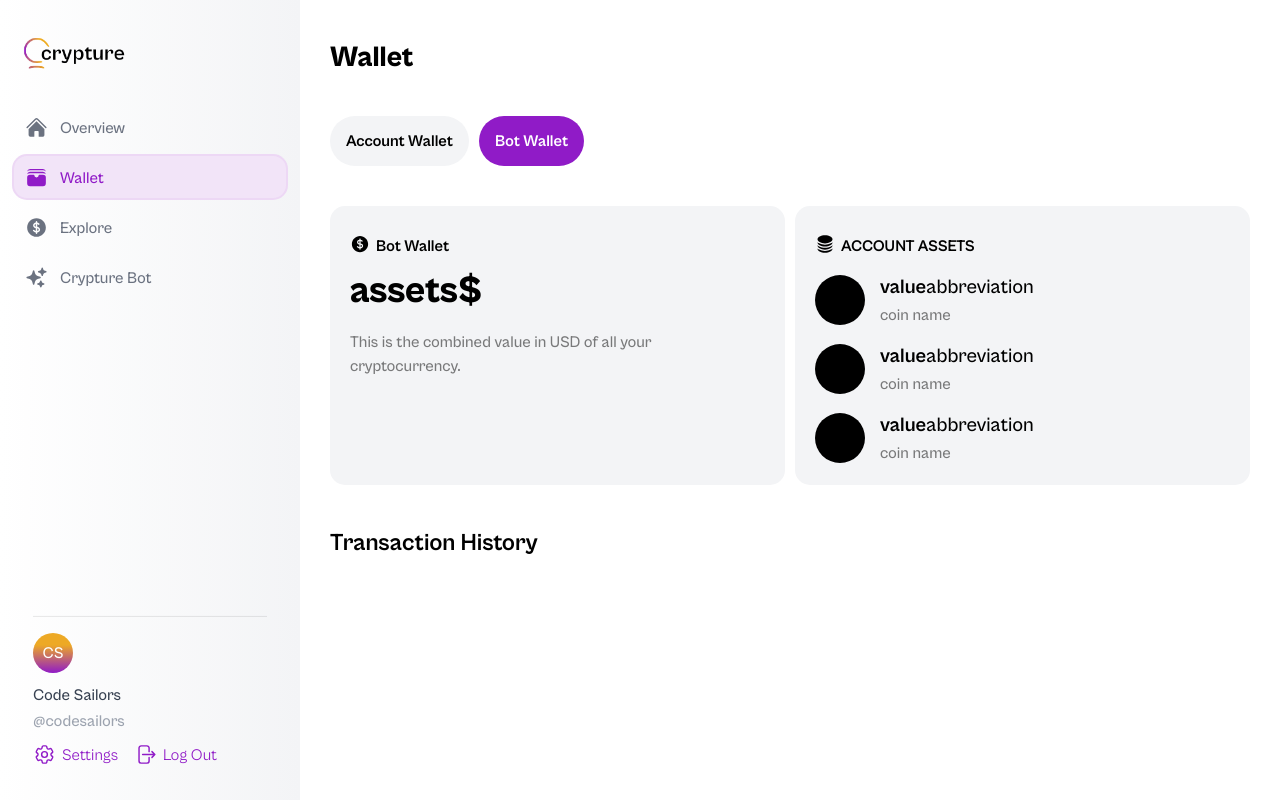
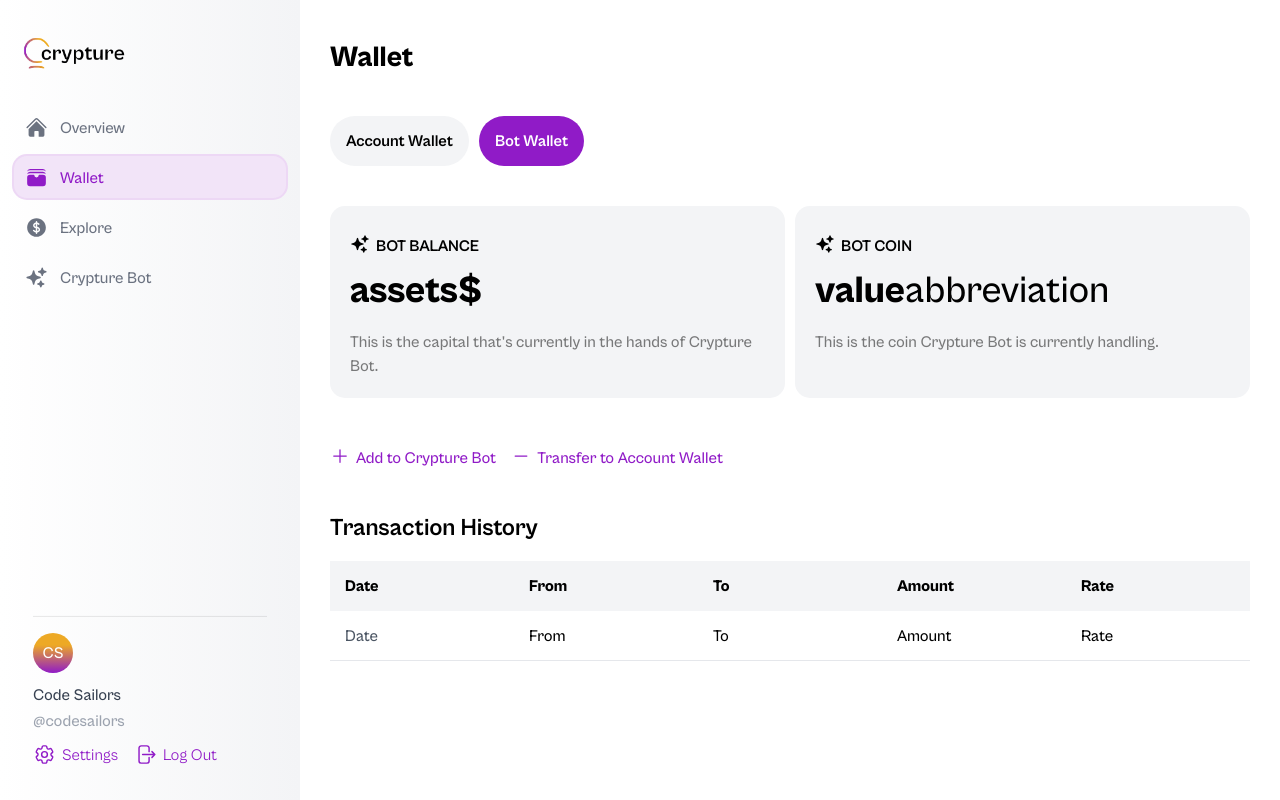
Before and after one commit to nunom27/crypture, a Next.js app: page /wallet in a window 1280 px wide. Both pictures are taken after a click on the element "Bot Wallet". Built offline with nearby package versions, Linux system fonts and the light colour scheme.

Commit message:
só faltam os pop ups

```diff
--- a/components/Bot.tsx
+++ b/components/Bot.tsx
@@ -39,9 +39,9 @@ function Bot() {
                 </div>
             </div>
             <div className='flex flex-row mt-[8px]'>
-                            <ArrowRightIcon className='w-[20px] h-[20px] text-purple-200 mr-[6px]'></ArrowRightIcon>
-                            <span className="text-purple-200 text-text font-medium">Check your wallet</span>
-                        </div>
+                <ArrowRightIcon className='w-[20px] h-[20px] text-purple-200 mr-[6px]'></ArrowRightIcon>
+                <span className="text-purple-200 text-text font-medium">Check your wallet</span>
+            </div>
             <div className='w-full flex flex-col justify-left gap-[2px]'>
                 <div className='bg-black w-full h-[1.5px] opacity-10 my-[10px]'></div>
                 <div className='text-text font-extrabold opacity-50'>NEW INVESTMENT</div>
--- a/components/WalletInfo1.tsx
+++ b/components/WalletInfo1.tsx
@@ -2,6 +2,11 @@
 import Image from "next/image";
 import { useEffect, useState } from "react";
 import { CurrencyDollarIcon, CircleStackIcon } from '@heroicons/react/24/solid'
+
+import {
+    PlusIcon,
+    MinusIcon
+  } from '@heroicons/react/24/outline'
 
 function WalletInfo1() {
   return(
@@ -49,8 +54,35 @@ function WalletInfo1() {
                 </div>
             </div>
         </div>
-
+        <div className="flex flex-row gap-[15px]">
+            <div className='flex flex-row mt-[8px]'>
+                <PlusIcon className='w-[20px] h-[20px] text-purple-200 mr-[6px]'></PlusIcon>
+                <span className="text-purple-200 text-text font-medium">Buy crypto</span>
+            </div>
+            <div className='flex flex-row mt-[8px]'>
+                <MinusIcon className='w-[20px] h-[20px] text-purple-200 mr-[6px]'></MinusIcon>
+                <span className="text-purple-200 text-text font-medium">Sell crypto</span>
+            </div>
+        </div>
+        <div className="flex flex-col gap-[15px] w-full">
             <span className='text-header font-bold'>Transaction History</span>
+            <div className="w-full overflow-hidden">
+                <div className="flex flex-row bg-gray-100 w-full h-[50px] justify-evenly">
+                    <div className="flex w-[20%] h-[50px] items-center text-black text-text font-extrabold box-border pl-[15px]">Date</div>
+                    <div className="flex w-[20%] h-[50px] items-center text-black text-text font-extrabold box-border pl-[15px]">From</div>
+                    <div className="flex w-[20%] h-[50px] items-center text-black text-text font-extrabold box-border pl-[15px]">To</div>
+                    <div className="flex w-[20%] h-[50px] items-center text-black text-text font-extrabold box-border pl-[15px]">Amount</div>
+                    <div className="flex w-[20%] h-[50px] items-center text-black text-text font-extrabold box-border pl-[15px]">Rate</div>
+                </div>
+                <div className="flex flex-row bg-white w-full h-[50px] justify-evenly border-b-gray-200 border-b-[1.5px]">
+                    <div className="flex w-[20%] h-[50px] items-center text-gray-600 text-text font-medium box-border pl-[15px]">Date</div>
+                    <div className="flex w-[20%] h-[50px] items-center text-black text-text font-medium box-border pl-[15px]">From</div>
+                    <div className="flex w-[20%] h-[50px] items-center text-black text-text font-medium box-border pl-[15px]">To</div>
+                    <div className="flex w-[20%] h-[50px] items-center text-black text-text font-medium box-border pl-[15px]">Amount</div>
+                    <div className="flex w-[20%] h-[50px] items-center text-black text-text font-medium box-border pl-[15px]">Rate</div>
+                </div>
+            </div>
+         </div>
     </div>
     );
 };
--- a/components/WalletInfo2.tsx
+++ b/components/WalletInfo2.tsx
@@ -1,7 +1,12 @@
 "use client";
 import Image from "next/image";
 import { useEffect, useState } from "react";
-import { CurrencyDollarIcon, CircleStackIcon } from '@heroicons/react/24/solid'
+import { SparklesIcon } from '@heroicons/react/24/solid'
+
+import {
+    PlusIcon,
+    MinusIcon
+  } from '@heroicons/react/24/outline'
 
 function WalletInfo2() {
   return(
@@ -9,48 +14,55 @@ function WalletInfo2() {
         <div className='flex flex-row w-full gap-[10px]'>
             <div className="flex flex-col gap-[5px] w-[50%] h-auto rounded-[15px] bg-gray-100 p-[20px] text-black">
                     <div className='flex flex-row mt-[8px]'>
-                            <CurrencyDollarIcon className='w-[20px] h-[20px] text-black mr-[6px]'></CurrencyDollarIcon>
-                            <span className="text-black text-text font-bold">Bot Wallet</span>
+                        <SparklesIcon className='w-[20px] h-[20px] text-black mr-[6px]'></SparklesIcon>
+                        <span className="text-black text-text font-bold">BOT BALANCE</span>
                     </div>
                 <span className='text-ltitle font-extrabold'>assets$</span>
-                    <span className='text-text font-medium mt-[5px] opacity-50'>This is the combined value in USD of all your cryptocurrency.</span>
+                <span className='text-text font-medium mt-[5px] opacity-50'>This is the capital that's currently in the hands of Crypture Bot.</span>
             </div>
             <div className="flex flex-col gap-[5px] w-[50%] h-auto rounded-[15px] bg-gray-100 p-[20px] text-black">
                     <div className='flex flex-row mt-[8px]'>
-                        <CircleStackIcon className='w-[20px] h-[20px] text-black mr-[6px]'></CircleStackIcon>
-                        <span className="text-black text-text font-bold">ACCOUNT ASSETS</span>
+                        <SparklesIcon className='w-[20px] h-[20px] text-black mr-[6px]'></SparklesIcon>
+                        <span className="text-black text-text font-bold">BOT COIN</span>
                     </div>
-                    <div className='flex flex-row justify-start items-center mt-[10px]'>
-                        <div className='bg-black size-[50px] rounded-[50%] mr-[15px]'></div>
-                        <div>
-                            <span className='font-bold text-headline'>value</span>
-                            <span className='font-medium text-headline'>abbreviation</span>
-                            <br></br>
-                            <span className='font-medium text-text opacity-50'>coin name</span>
+                    <div className='flex flex-row'>
+                        <span className='text-ltitle font-extrabold'>value</span>
+                        <span className='text-ltitle font-medium'>abbreviation</span>
+                    </div>
+                <span className='text-text font-medium mt-[5px] opacity-50'>This is the coin Crypture Bot is currently handling.</span>
             </div>
         </div>
-                    <div className='flex flex-row justify-start items-center mt-[10px]'>
-                        <div className='bg-black size-[50px] rounded-[50%] mr-[15px]'></div>
-                        <div>
-                            <span className='font-bold text-headline'>value</span>
-                            <span className='font-medium text-headline'>abbreviation</span>
-                            <br></br>
-                            <span className='font-medium text-text opacity-50'>coin name</span>
+
+        <div className="flex flex-row gap-[15px]">
+            <div className='flex flex-row mt-[8px]'>
+                <PlusIcon className='w-[20px] h-[20px] text-purple-200 mr-[6px]'></PlusIcon>
+                <span className="text-purple-200 text-text font-medium">Add to Crypture Bot</span>
+            </div>
+            <div className='flex flex-row mt-[8px]'>
+                <MinusIcon className='w-[20px] h-[20px] text-purple-200 mr-[6px]'></MinusIcon>
+                <span className="text-purple-200 text-text font-medium">Transfer to Account Wallet</span>
             </div>
         </div>
-                    <div className='flex flex-row justify-start items-center mt-[10px]'>
-                        <div className='bg-black size-[50px] rounded-[50%] mr-[15px]'></div>
-                        <div>
-                            <span className='font-bold text-headline'>value</span>
-                            <span className='font-medium text-headline'>abbreviation</span>
-                            <br></br>
-                            <span className='font-medium text-text opacity-50'>coin name</span>
+
+        <div className="flex flex-col gap-[15px] w-full">
+            <span className='text-header font-bold'>Transaction History</span>
+            <div className="w-full overflow-hidden">
+                <div className="flex flex-row bg-gray-100 w-full h-[50px] justify-evenly">
+                    <div className="flex w-[20%] h-[50px] items-center text-black text-text font-extrabold box-border pl-[15px]">Date</div>
+                    <div className="flex w-[20%] h-[50px] items-center text-black text-text font-extrabold box-border pl-[15px]">From</div>
+                    <div className="flex w-[20%] h-[50px] items-center text-black text-text font-extrabold box-border pl-[15px]">To</div>
+                    <div className="flex w-[20%] h-[50px] items-center text-black text-text font-extrabold box-border pl-[15px]">Amount</div>
+                    <div className="flex w-[20%] h-[50px] items-center text-black text-text font-extrabold box-border pl-[15px]">Rate</div>
+                </div>
+                <div className="flex flex-row bg-white w-full h-[50px] justify-evenly border-b-gray-200 border-b-[1.5px]">
+                    <div className="flex w-[20%] h-[50px] items-center text-gray-600 text-text font-medium box-border pl-[15px]">Date</div>
+                    <div className="flex w-[20%] h-[50px] items-center text-black text-text font-medium box-border pl-[15px]">From</div>
+                    <div className="flex w-[20%] h-[50px] items-center text-black text-text font-medium box-border pl-[15px]">To</div>
+                    <div className="flex w-[20%] h-[50px] items-center text-black text-text font-medium box-border pl-[15px]">Amount</div>
+                    <div className="flex w-[20%] h-[50px] items-center text-black text-text font-medium box-border pl-[15px]">Rate</div>
                 </div>
             </div>
          </div>
-            </div>
-
-         <span className='text-header font-bold'>Transaction History</span>
     </div>
     );
 };
```
Lines whose indentation alone changed are shown as unchanged.
